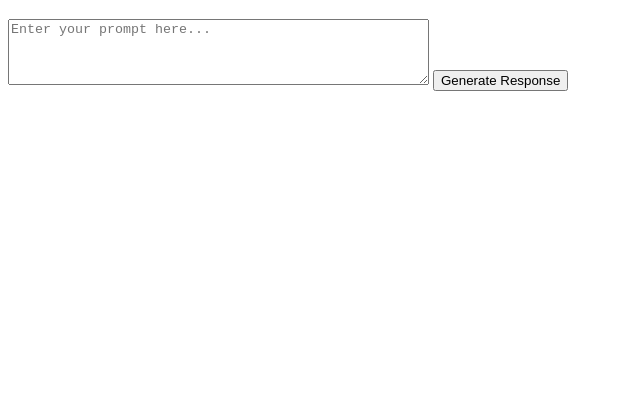
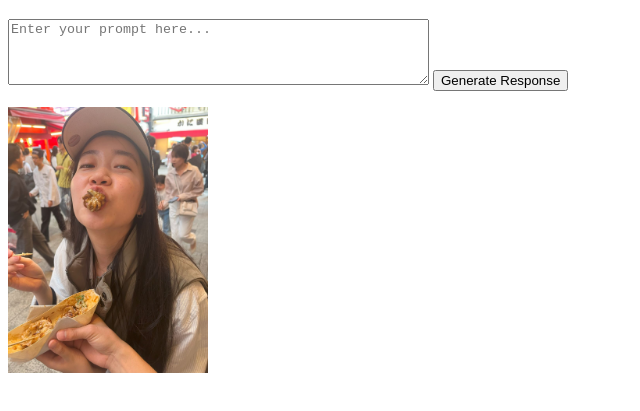
Before and after one commit to seimu1207/SampleWebapp, a plain HTML site: page public/index.html in a window 1280 px wide. Shown: the part 61-472 px from the top of the page, without its empty margins (0-640 px from the left). Drawn offline with Linux system fonts and the light colour scheme.

Commit message:
Update index.html

```diff
--- a/public/index.html
+++ b/public/index.html
@@ -11,6 +11,8 @@
     <textarea id="userInput" rows="4" cols="50" placeholder="Enter your prompt here..."></textarea>
     <button onclick="generateResponse()">Generate Response</button>
     <p id="response"></p>
+
+    <img src="person.jpg" alt="ロゴ画像" width="200">
 
     <script>
         async function generateResponse() {
```
